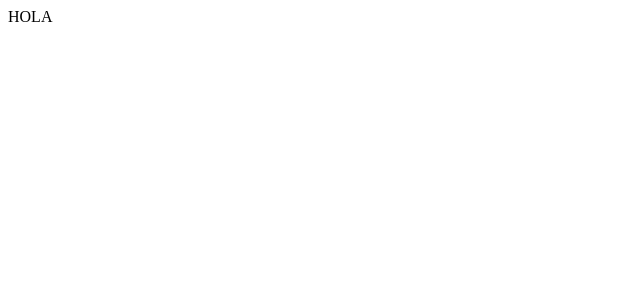
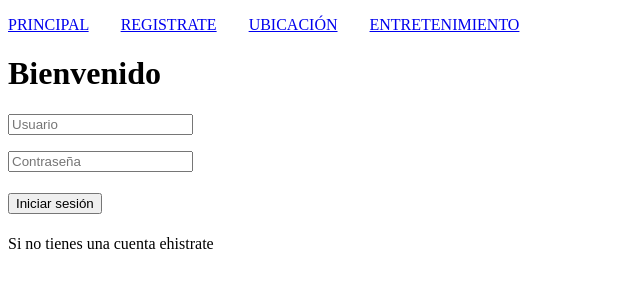
Before and after one commit to GatitosAlegres/ProyectoFinal, a plain HTML site: page public/index.html in a window 1280 px wide. Shown: the whole page, without its empty margins (0-640 px from the left). Drawn offline with Linux system fonts and the light colour scheme; some packages are replaced by stand-ins of ours.

Commit message:
update @karenperez11

```diff
--- a/public/index.html
+++ b/public/index.html
@@ -4,10 +4,28 @@
     <meta charset="UTF-8">
     <meta http-equiv="X-UA-Compatible" content="IE=edge">
     <meta name="viewport" content="width=device-width, initial-scale=1.0">
-    <title>Document</title>
+    <title>LUKAGEIRJHO</title>
 </head>
 <body>
-    HOLA
+    <p>
+        <a href="index.html">PRINCIPAL</a>  &nbsp;&nbsp;&nbsp;&nbsp;&nbsp;&nbsp;
+        <a href="registrarse.html">REGISTRATE</a> &nbsp;&nbsp;&nbsp;&nbsp;&nbsp;&nbsp;
+        <a href="ubicacion.html">UBICACIÓN</a>  &nbsp;&nbsp;&nbsp;&nbsp;&nbsp;&nbsp;
+        <a href="entretenimiento.html">ENTRETENIMIENTO</a> &nbsp;&nbsp;
+    </p>
+    <form action="">
+       <H1 class="title">Bienvenido</H1>
+       <p>
+           <input type="text" placeholder="Usuario" >
+       </p>
+       <p>
+           <input type="password" name="" id="" placeholder="Contraseña" >
+       </p>
+       <p>
+           <h4><button>Iniciar sesión</button></h4>
+       </p>
+       <p>Si no tienes una cuenta ehistrate </p>
+    </form>
 </body>
 <!-- The core Firebase JS SDK is always required and must be listed first -->
 <script src="/__/firebase/8.8.0/firebase-app.js"></script>
--- /dev/null
+++ b/public/styles/iniciar.css
@@ -0,0 +1,25 @@
+body{
+    background-image: url(/res/drawable/tumbr3.jpg);
+}
+form{
+    width: 20%;
+    margin: auto;
+    padding-top: 10px;
+    padding-bottom: 10%;
+    padding-left: 5%;
+    align-items: center;
+    justify-content: center;
+    margin-top: 6rem;
+    background: #979fa0;  /* fallback for old browsers */
+}
+
+a{
+    color: aliceblue;
+}
+button{
+    color: aliceblue;
+    height: 30px;
+    background: rgb(34, 37, 34);
+    border: none;
+
+}
--- /dev/null
+++ b/public/styles/ubicacion.css
@@ -0,0 +1,6 @@
+body{
+    background-image: url(/imagenes/tumbr.jpg);
+}
+iframe{
+   width: 100%;
+}
```
Also changed, not shown: public/iniciar.html (+1 -0 lines), public/ubicacion.html (+10 -2 lines).
